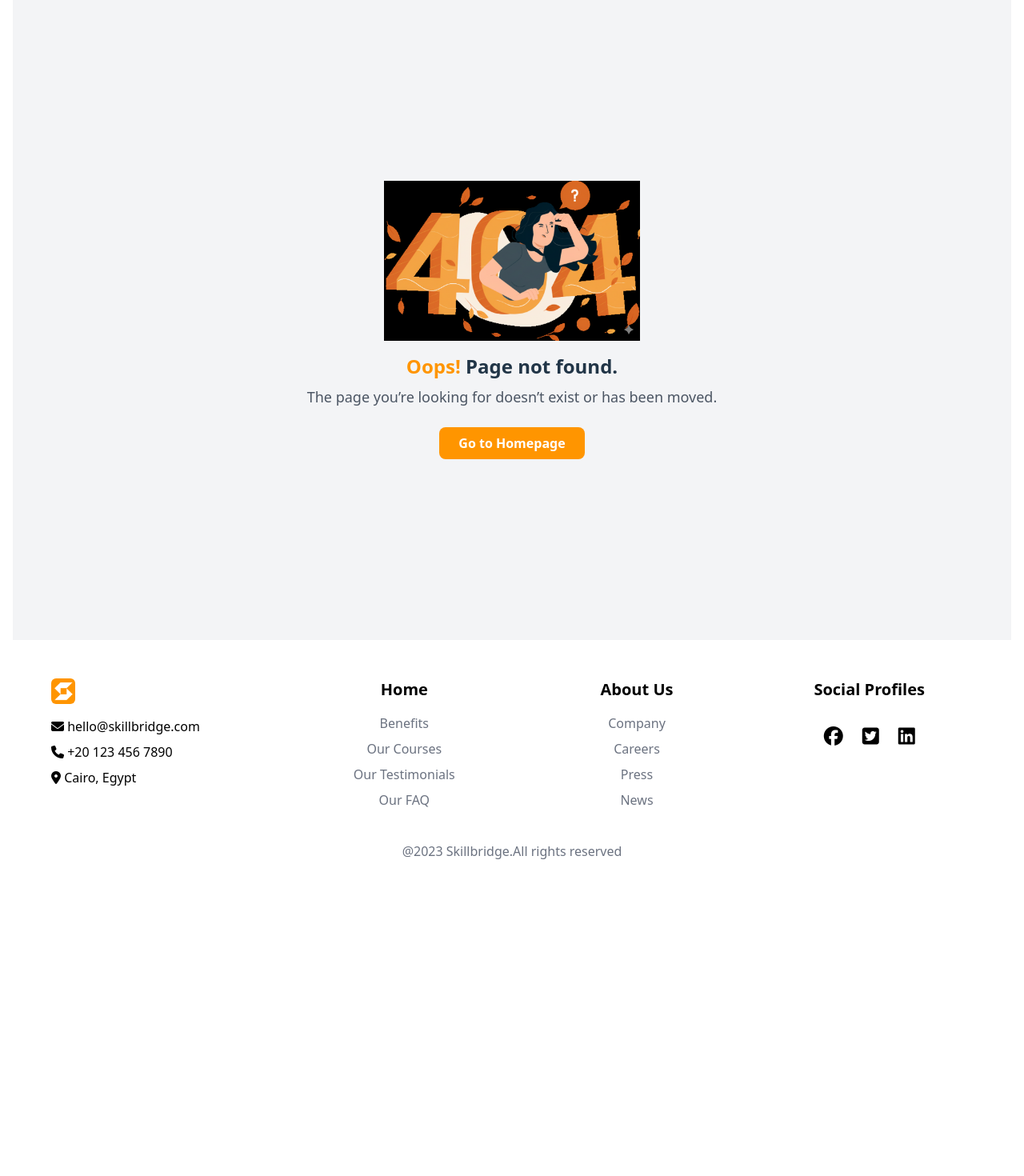
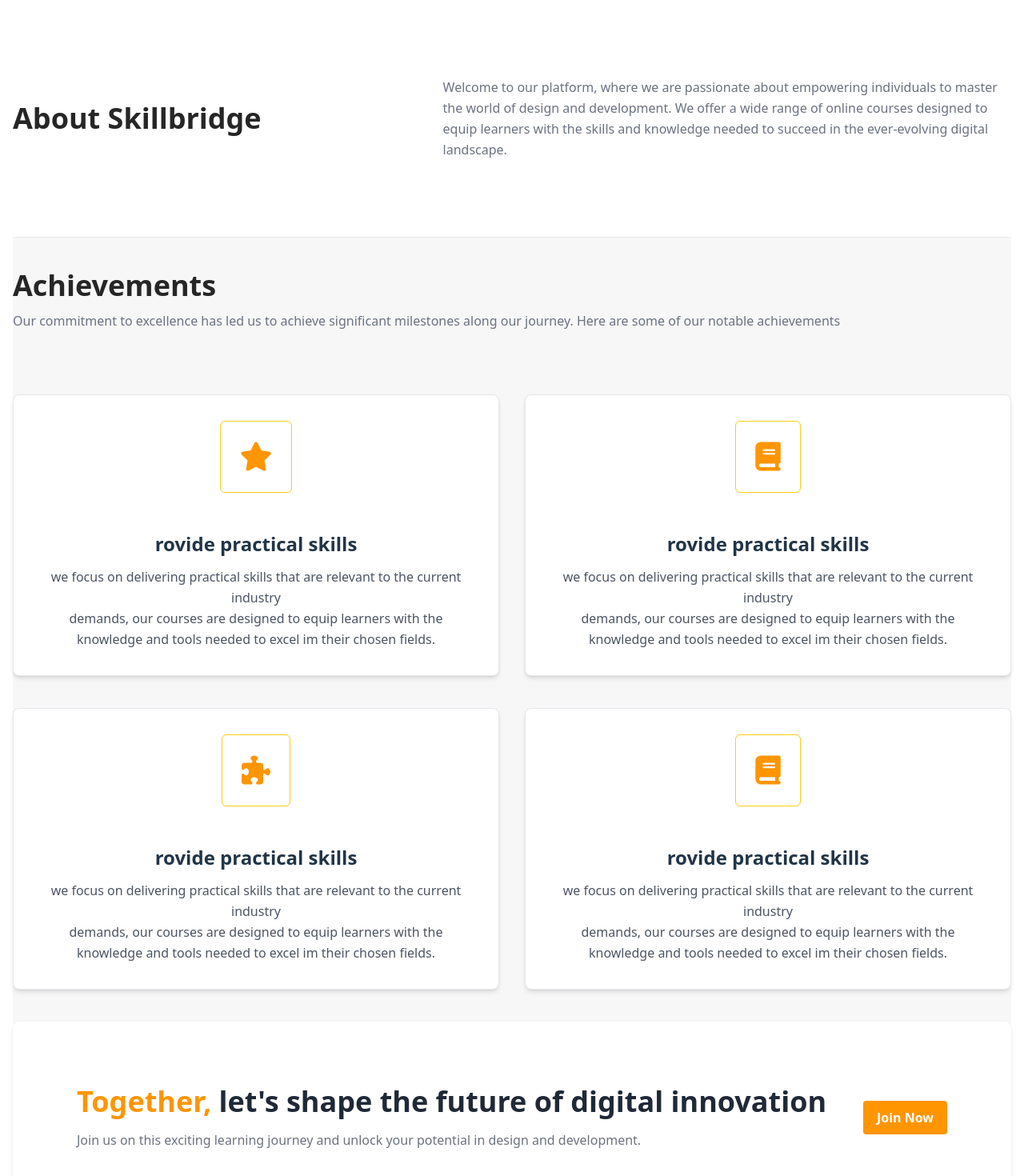
Before and after one commit to Abdulrhman-Rabea/Up-Course, a React (Vite) app: page /about in a window 1280 px wide. Shown: the part 120-1590 px from the top of the page at 80% size. Before the commit the page ends 1260 px from the top, so only its background shows below. Built offline with nearby package versions, Linux system fonts and the light colour scheme.

Commit message:
AboutUs page

```diff
--- /dev/null
+++ b/src/AboutUs/AboutUs.jsx
@@ -0,0 +1,135 @@
+import React from 'react';
+import AboutSection from '../Component/AboutSection/AboutSection';
+
+
+export default function AboutUs() {
+  const MyButton = ({ children, disabled, ...restProps }) => {
+    return (
+     <button
+      className="bg-[#ff9500] hover:bg-orange-500 text-white font-bold py-2 px-4 rounded focus:outline-none focus:ring-0 w-full disabled:opacity-50 disabled:cursor-not-allowed"
+      disabled={disabled}
+      {...restProps}
+    >
+      {children}
+    </button>
+    );
+  };
+
+  return (
+    <>
+    <div className='bg-[#f7f7f8] '>
+      <div className='py-24 border-b border-gray-200 bg-white '>
+        <div className='container mx-auto flex items-center gap-16 '>
+          <div className='w-2/5 '>
+            <h2 className='text-4xl text-[#262626] font-bold'>
+              About Skillbridge
+            </h2>
+          </div>
+          <div className='w-3/5'>
+            <p className='text-gray-500 leading-relaxed'>
+              Welcome to our platform, where we are passionate about
+              empowering individuals to master the world of design
+              and development. We offer a wide range of online courses
+              designed to equip learners with the skills and knowledge
+              needed to succeed in the ever-evolving digital landscape.
+            </p>
+          </div>
+        </div>
+      </div>
+
+      <div className='py-10'>
+        <div className='container mx-auto'>
+          <h2 className='text-4xl text-[#262626] font-bold'>
+            Achievements
+          </h2>
+          <p className='text-gray-500 mt-3'>Our commitment to excellence has
+            led us to achieve significant
+            milestones along our journey.
+            Here are some of our notable achievements
+          </p>
+        </div>
+      </div>
+
+      <div className='container mx-auto flex gap-8 py-10'>
+        <AboutSection
+          icon={
+            <i className="fa-solid fa-star text-[#ff9500]"></i>
+          }
+          title={<> <br /> rovide practical skills </>}
+          paragraph={
+            <>
+              we focus on delivering practical skills that
+              are relevant to the current industry <br /> demands, our courses
+              are designed to equip learners with the knowledge and tools
+              needed to excel im their chosen fields.
+            </>
+          }
+        />
+        <AboutSection
+          icon={
+            <i className="fa-solid fa-book text-[#ff9500]"></i>
+          }
+          title={<> <br /> rovide practical skills </>}
+          paragraph={
+            <>
+              we focus on delivering practical skills that
+              are relevant to the current industry <br /> demands, our courses
+              are designed to equip learners with the knowledge and tools
+              needed to excel im their chosen fields.
+            </>
+          }
+        />
+      </div>
+
+      <div className='container mx-auto flex gap-8'>
+        <AboutSection
+          icon={
+            <i className="fa-solid fa-puzzle-piece text-[#ff9500]"></i>
+          }
+          title={<> <br /> rovide practical skills </>}
+          paragraph={
+            <>
+              we focus on delivering practical skills that
+              are relevant to the current industry <br /> demands, our courses
+              are designed to equip learners with the knowledge and tools
+              needed to excel im their chosen fields.
+            </>
+          }
+        />
+        <AboutSection
+          icon={
+            <i className="fa-solid fa-book text-[#ff9500]"></i>
+          }
+          title={<> <br /> rovide practical skills </>}
+          paragraph={
+            <>
+              we focus on delivering practical skills that
+              are relevant to the current industry <br /> demands, our courses
+              are designed to equip learners with the knowledge and tools
+              needed to excel im their chosen fields.
+            </>
+          }
+        />
+      </div>
+
+      <div className="p-20 m-15 mt-10 bg-white rounded-lg shadow-md mb-10">
+        <div className="container mx-auto flex justify-between items-center">
+          <div>
+            <h2 className="text-4xl font-bold text-gray-800 ">
+              <span className="text-[#ff9500]">Together,</span> let's shape the future of digital innovation
+            </h2>
+            <p className="text-gray-500 mt-4">
+              Join us on this exciting learning journey and unlock your potential in design and development.
+            </p>
+          </div>
+          <div>
+            <MyButton type="button">
+              Join Now
+            </MyButton>
+          </div>
+        </div>
+      </div>
+      </div>
+    </>
+  );
+}
--- a/src/App.css
+++ b/src/App.css
@@ -2,7 +2,7 @@
   max-width: 1280px;
   margin: 0 auto;
   padding: 1rem;
-  text-align: center;
+  /* text-align: center; */
 }
 
 
--- a/src/App.jsx
+++ b/src/App.jsx
@@ -12,6 +12,7 @@
 import AllCourses from "./Courses/courses";
 import PayPalCheckout from "./pages/PayPalCheckout";
 import MyCourses from "./Courses/MyCourses";
+import AboutUs from "./AboutUs/AboutUs";
 
 function App() {
 	let router = createBrowserRouter([
@@ -29,6 +30,7 @@
 				{ path: "checkout", element: <PayPalCheckout /> },
 				{ path: "my-courses", element: <MyCourses /> },
 				{ path: "Courses", element: <AllCourses /> },
+				{path:"about", element:<AboutUs/>},
 
 				{ path: "*", element: <NotFound /> },
 			],
--- /dev/null
+++ b/src/Component/AboutSection/AboutSection.jsx
@@ -0,0 +1,18 @@
+import React from 'react';
+
+export default function AboutSection({ icon, title, paragraph }) {
+  return (
+
+    <div className="w-1/2 border p-8 rounded-lg shadow-md bg-white hover:shadow-xl hover:scale-105 transition duration-300">
+
+      <div className="flex flex-col items-center text-center">
+        <div className="text-4xl mb-4 border p-6 rounded-md border-yellow-400 hover:bg-[#fff9f0] transition duration-300">
+          {icon}
+        </div>
+        <h2 className="text-2xl font-bold mb-3">{title}</h2>
+        <p className="text-gray-600 leading-relaxed">{paragraph}</p>
+
+      </div>
+    </div>
+  );
+}
--- a/src/Footer/Footer.jsx
+++ b/src/Footer/Footer.jsx
@@ -46,7 +46,7 @@
             </div>
           </div>
         </div>
-         <p className='text-gray-500 mt-10'>@2023 Skillbridge.All rights reserved</p>
+         <p className='text-gray-500 mt-10 text-center'>@2025 Skillbridge.All rights reserved</p>
       </div>
     </>
   );
```
